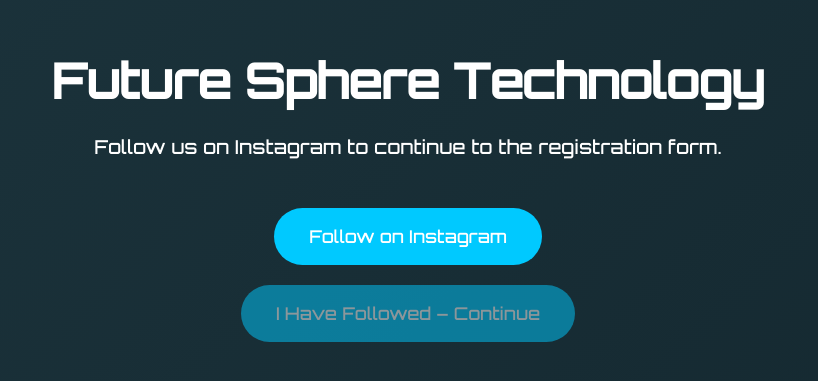
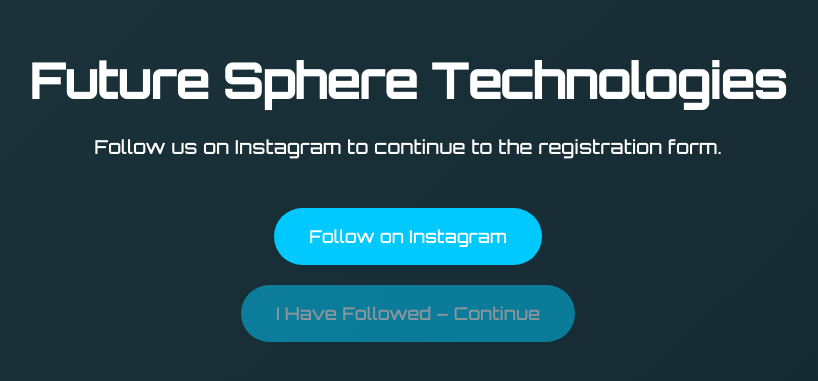
Before and after one commit to futurespheretechnologies/LandingPage, a plain HTML site: page index.html in a window 1280 px wide. Shown: the part 215-596 px from the top of the page, without its empty margins (232-1050 px from the left). Drawn offline with Linux system fonts and the light colour scheme.

Commit message:
Update index.html

```diff
--- a/index.html
+++ b/index.html
@@ -3,13 +3,13 @@
 <head>
   <meta charset="UTF-8" />
   <meta name="viewport" content="width=device-width, initial-scale=1.0" />
-  <title>Future Sphere Technology</title>
+  <title>Future Sphere Technologies</title>
   <link href="https://fonts.googleapis.com/css2?family=Orbitron:wght@500&display=swap" rel="stylesheet" />
   <link rel="stylesheet" href="style.css" />
 </head>
 <body>
   <div>
-    <h1>Future Sphere Technology</h1>
+    <h1>Future Sphere Technologies</h1>
     <p>Follow us on Instagram to continue to the registration form.</p>
     <a class="button" href="https://www.instagram.com/futurespheretechnologies?igsh=a3IydDg5ZHJrYTFn" target="_blank" onclick="enableContinueBtn()">Follow on Instagram</a>
     <br />
```
